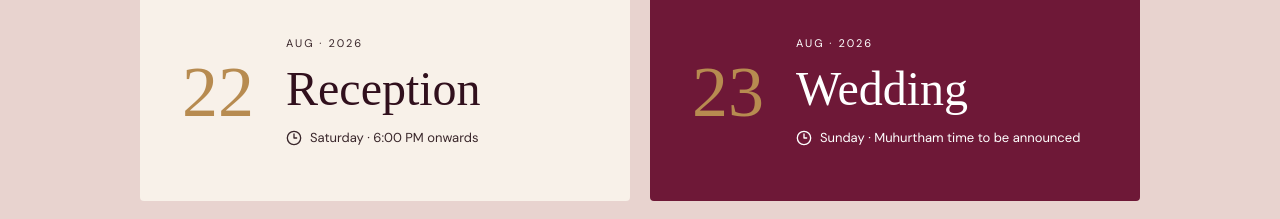
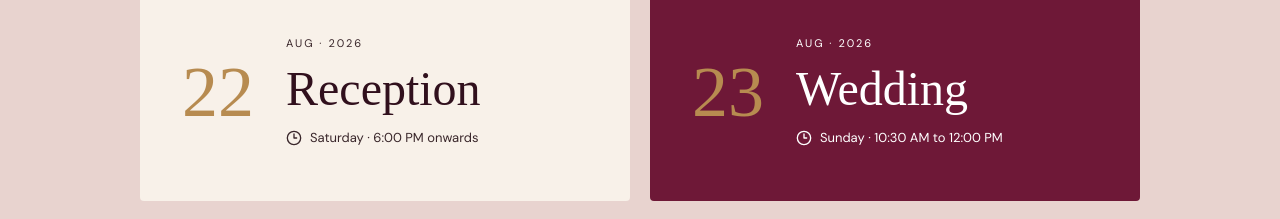
Before and after one commit to workwithroshanrk-web/shankar-pavitra-invitation, a React (Vite) app: page / in a window 1280 px wide. Shown: the part 3620-3839 px from the top of the page. Built offline with nearby package versions, Linux system fonts and the light colour scheme; a web font is replaced by a local one.

Commit message:
Update wedding muhurtham time

```diff
--- a/src/main.jsx
+++ b/src/main.jsx
@@ -11,7 +11,7 @@ const copy = {
     bornBody: 'Born in the same hospital, our paths crossed before either of us could remember. Perhaps destiny had already introduced us.',
     loveTitle: 'A love that grew with us', loveBody: 'Through more than ten years, countless conversations and every season of life, we kept choosing each other.',
     foreverTitle: 'Now, our forever begins', foreverBody: 'With full hearts and the blessings of our families, we are turning our long-loved story into a lifetime.',
-    celebrate: 'Come celebrate with us', reception: 'Reception', wedding: 'Wedding', receptionTime: 'Saturday · 6:00 PM onwards', weddingTime: 'Sunday · Muhurtham time to be announced',
+    celebrate: 'Come celebrate with us', reception: 'Reception', wedding: 'Wedding', receptionTime: 'Saturday · 6:00 PM onwards', weddingTime: 'Sunday · 10:30 AM to 12:00 PM',
     venue: 'Vijay Krishna Mahal', venueCity: 'Madurai, Tamil Nadu', directions: 'Get directions', countdown: 'Counting down to forever', days: 'Days', hours: 'Hours', mins: 'Minutes', secs: 'Seconds',
     closing: 'A decade of love. A lifetime to go.', closingNote: 'Your presence will make the beginning of our forever even more beautiful.', save: 'Save the date', footer: 'With love, Pavitra & Shankaradinesh'
   },
@@ -22,7 +22,7 @@ const copy = {
     bornBody: 'ஒரே மருத்துவமனையில் பிறந்தோம். நினைவுகள் உருவாகும் முன்பே எங்கள் பாதைகள் சந்தித்தன. அன்றே விதி எங்களை அறிமுகப்படுத்தியிருக்கலாம்.',
     loveTitle: 'எங்களுடன் வளர்ந்த காதல்', loveBody: 'பத்து ஆண்டுகளுக்கும் மேலாக, எண்ணற்ற உரையாடல்களிலும் வாழ்க்கையின் ஒவ்வொரு பருவத்திலும், ஒருவரை ஒருவர் தேர்ந்தெடுத்தோம்.',
     foreverTitle: 'இன்று எங்கள் என்றும் தொடங்குகிறது', foreverBody: 'குடும்பங்களின் ஆசிகளோடும் நிறைந்த இதயங்களோடும், எங்கள் காதல் கதையை வாழ்நாள் பயணமாக மாற்றுகிறோம்.',
-    celebrate: 'எங்களுடன் கொண்டாட வாருங்கள்', reception: 'வரவேற்பு', wedding: 'திருமணம்', receptionTime: 'சனிக்கிழமை · மாலை 6:00 மணி முதல்', weddingTime: 'ஞாயிற்றுக்கிழமை · முகூர்த்த நேரம் விரைவில்',
+    celebrate: 'எங்களுடன் கொண்டாட வாருங்கள்', reception: 'வரவேற்பு', wedding: 'திருமணம்', receptionTime: 'சனிக்கிழமை · மாலை 6:00 மணி முதல்', weddingTime: 'ஞாயிற்றுக்கிழமை · காலை 10:30 மணி முதல் மதியம் 12:00 மணி வரை',
     venue: 'விஜய் கிருஷ்ணா மஹால்', venueCity: 'மதுரை, தமிழ்நாடு', directions: 'வழிகாட்டி', countdown: 'எங்கள் என்றென்றும் தொடங்க இன்னும்', days: 'நாட்கள்', hours: 'மணி', mins: 'நிமிடம்', secs: 'வினாடி',
     closing: 'பத்தாண்டு காதல். இனி வாழ்நாள் முழுவதும்.', closingNote: 'எங்கள் புதிய பயணத்தின் தொடக்கத்தில் உங்கள் வருகை மேலும் அழகு சேர்க்கும்.', save: 'தேதியைச் சேமிக்க', footer: 'அன்புடன், பவித்ரா & சங்கரதினேஷ்'
   }
```
